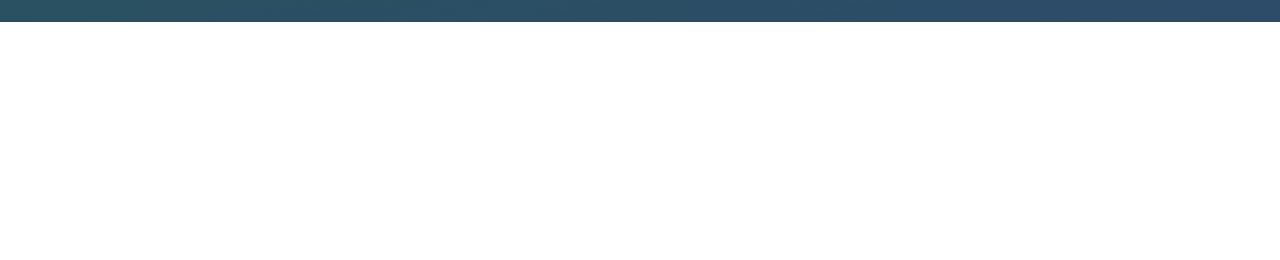
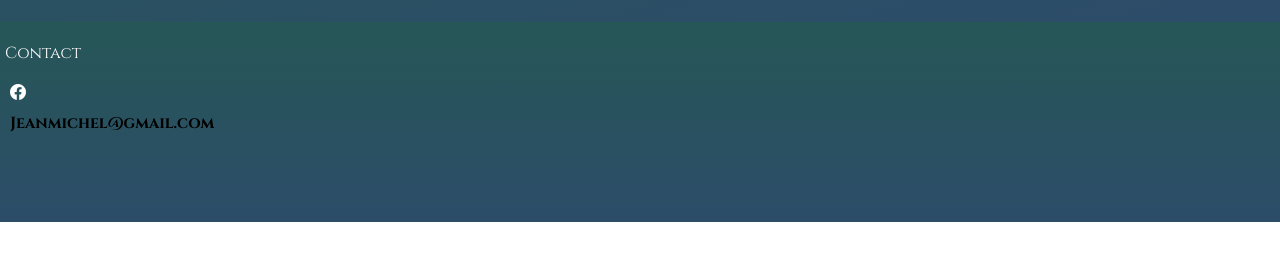
Before and after one commit to Cyrpea/skullrock-project, a plain HTML site: page html/index.html in a window 1280 px wide. Shown: the part 328-588 px from the top of the page. Drawn offline with nearby package versions, Linux system fonts and the light colour scheme.

Commit message:
Add footer

```diff
--- a/html/index.html
+++ b/html/index.html
@@ -41,7 +41,13 @@
     </main>
 
     <footer>
+        <div class="footer-background">
+            <h2>Contact</h2>
 
+            <a target="_blank" href="https://www.facebook.com/skullrocktribute"><i class="bi bi-facebook"></i></a>
+
+            <span id="benoitmail">Jeanmichel@gmail.com</span>
+        </div>
     </footer>
 
 
--- a/scripts/index.js
+++ b/scripts/index.js
@@ -0,0 +1,30 @@
+
+
+
+
+
+
+
+
+
+
+
+
+
+
+
+
+const textCopy = document.getElementById("benoitmail");
+
+textCopy.onclick = function() {
+  document.execCommand("copy");
+  alert("Vous avez copié le texte.");
+};
+
+textCopy.addEventListener("copy", function(event) {
+  event.preventDefault();
+  if (event.clipboardData) {
+    event.clipboardData.setData("text/plain", textCopy.textContent);
+    console.log(event.clipboardData.getData("text"));
+  }
+});
--- a/theme/scss/libs/index.scss
+++ b/theme/scss/libs/index.scss
@@ -32,3 +32,32 @@
         }
     }
 }
+
+
+/*footer*/
+
+.footer-background{
+    background: $primary-reversed;
+    height: 200px;
+    display: flex;
+    flex-direction: column;
+
+    h2{
+        color: $white;
+        padding: 20px 5px;
+        font-family: cinzel;
+    }
+
+    a{
+        color: $white;
+        padding: 0 5px 10px 10px;
+    }
+
+    #benoitmail{
+        cursor: pointer;
+        font-family: sans-serif;
+        font-weight: bold;
+        padding: 0 5px 10px 10px;
+        font-family: cinzel;
+    }
+}
--- a/theme/scss/libs/variables.scss
+++ b/theme/scss/libs/variables.scss
@@ -1,2 +1,3 @@
 $primary-color: linear-gradient(to top left, #01264bd3 0%, #013a3ada 110%);
 $white: #ffffff;
+$primary-reversed: linear-gradient(to bottom, #013a3ada 0%, #01264bd3 110%);
```
Also changed, not shown: css/style.css, css/style.min.css, 2 other files.
